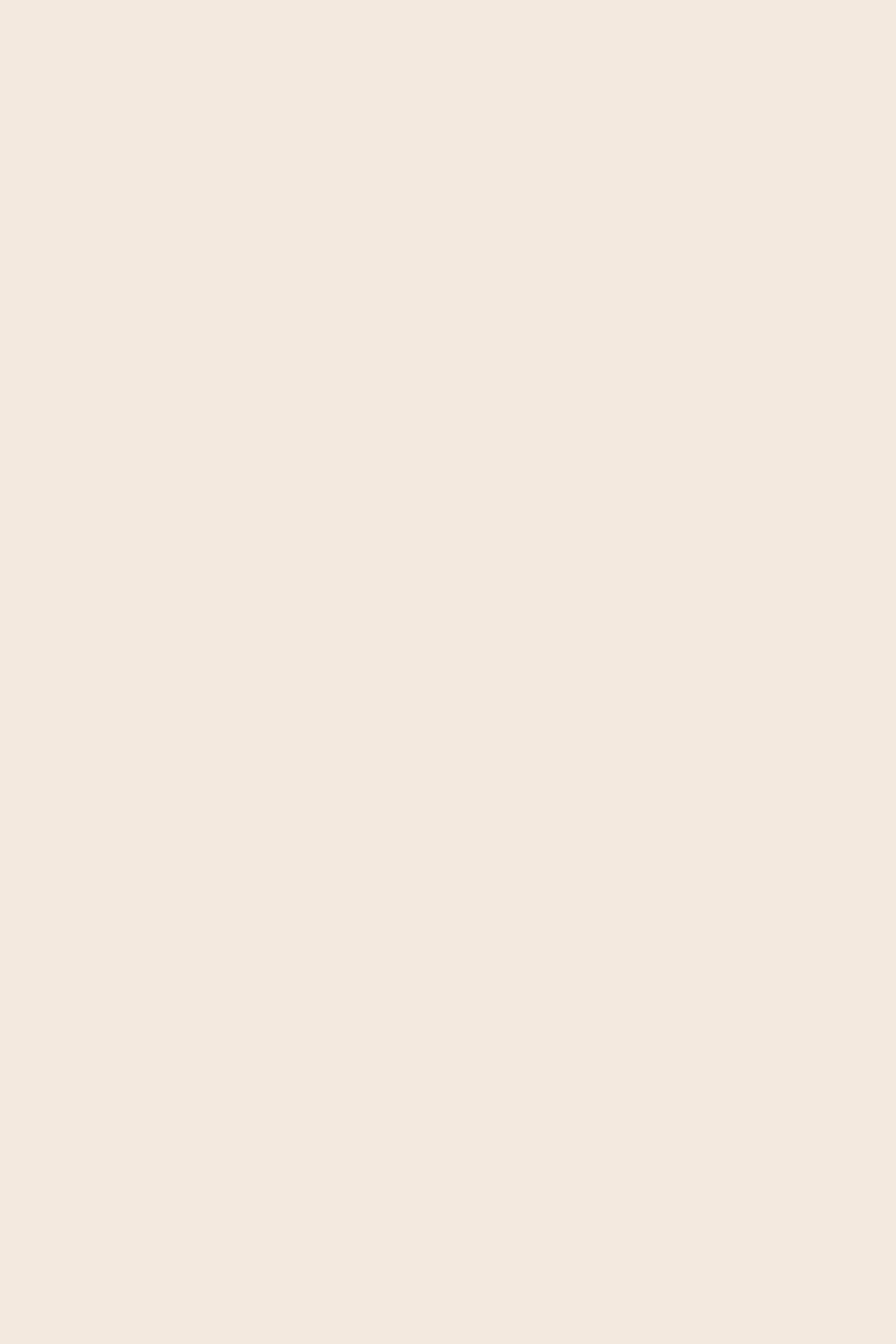
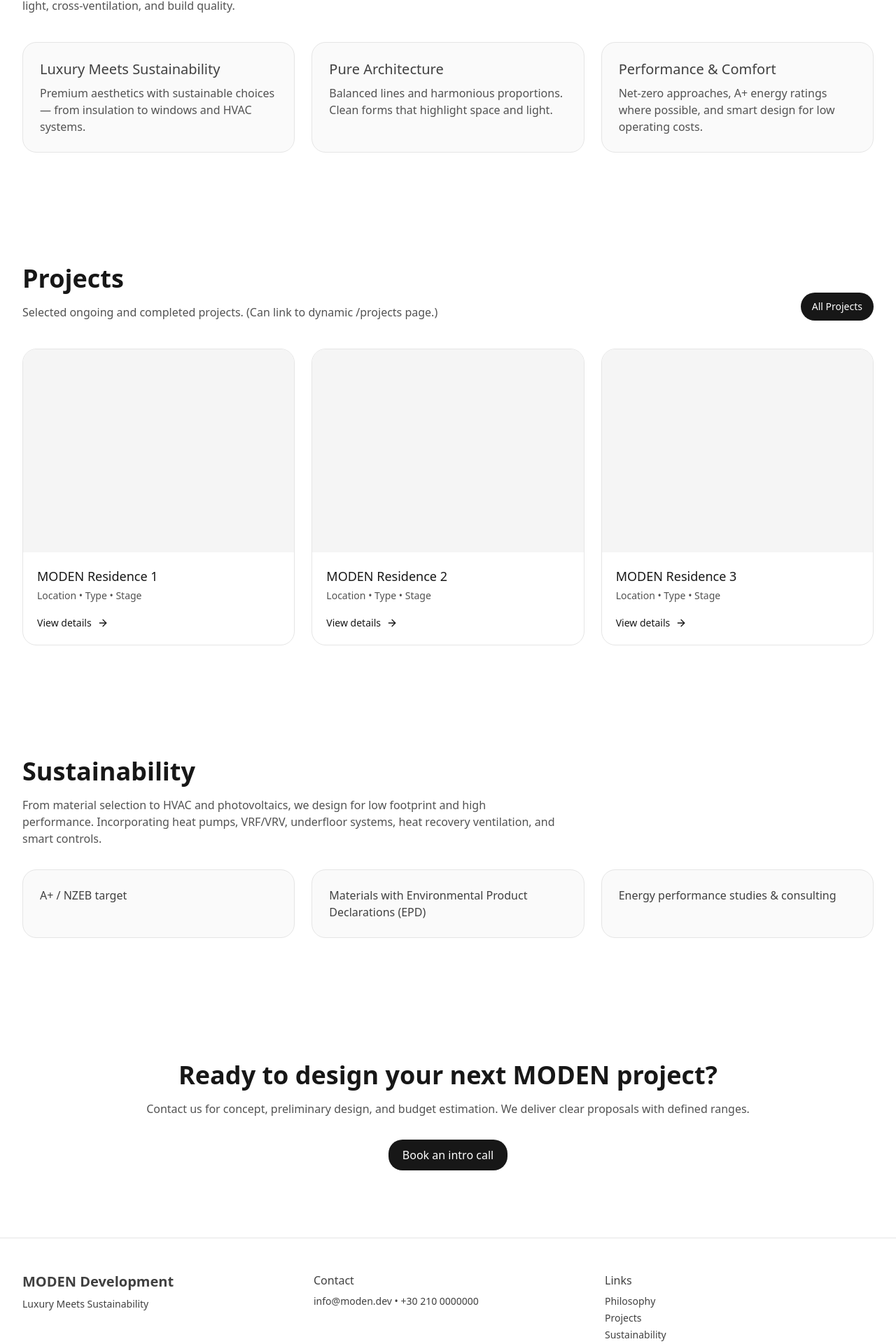
Before and after one commit to konstantinostragaris-art/moden-full-site, a Next.js app in the folder MODEN-Full-Modern-Desert/: page /en in a window 1280 px wide. Shown: the part 875-2795 px from the top of the page at 70% size. Before the commit the page ends 800 px from the top, so only its background shows below. Built offline with nearby package versions, Linux system fonts and the light colour scheme.

Commit message:
Update page.tsx

```diff
--- a/MODEN-Full-Modern-Desert/app/en/page.tsx
+++ b/MODEN-Full-Modern-Desert/app/en/page.tsx
@@ -66,6 +66,161 @@ export default function Page() {
           </motion.div>
         </div>
       </header>
+
+      {/* Philosophy */}
+      <section id="philosophy" className="py-16 sm:py-20">
+        <div className="container mx-auto px-4 max-w-7xl">
+          <motion.div initial="hidden" whileInView="show" viewport={{ once: true, amount: 0.2 }} variants={fadeUp}>
+            <div className="max-w-2xl">
+              <h2 className="text-3xl sm:text-4xl font-semibold">Philosophy</h2>
+              <p className="mt-4 text-neutral-600 dark:text-neutral-300">
+                We combine minimalism, natural materials, and advanced technology to create homes that are warm,
+                functional, and energy-efficient. Our focus lies on orientation, natural light, cross-ventilation,
+                and build quality.
+              </p>
+            </div>
+
+            <div className="mt-10 grid md:grid-cols-3 gap-6">
+              {[
+                {
+                  title: 'Luxury Meets Sustainability',
+                  desc:
+                    'Premium aesthetics with sustainable choices — from insulation to windows and HVAC systems.',
+                },
+                {
+                  title: 'Pure Architecture',
+                  desc:
+                    'Balanced lines and harmonious proportions. Clean forms that highlight space and light.',
+                },
+                {
+                  title: 'Performance & Comfort',
+                  desc:
+                    'Net-zero approaches, A+ energy ratings where possible, and smart design for low operating costs.',
+                },
+              ].map((f, i) => (
+                <div
+                  key={i}
+                  className="rounded-2xl p-6 bg-neutral-50 border border-neutral-200 text-neutral-700
+                             dark:bg-neutral-900 dark:border-neutral-800 dark:text-neutral-300"
+                >
+                  <h3 className="text-xl font-medium">{f.title}</h3>
+                  <p className="mt-2 text-neutral-600 dark:text-neutral-300">{f.desc}</p>
+                </div>
+              ))}
+            </div>
+          </motion.div>
+        </div>
+      </section>
+
+      {/* Projects */}
+      <section id="projects" className="py-16 sm:py-20">
+        <div className="container mx-auto px-4 max-w-7xl">
+          <motion.div initial="hidden" whileInView="show" viewport={{ once: true, amount: 0.2 }} variants={fadeUp}>
+            <div className="flex items-end justify-between gap-6">
+              <div>
+                <h2 className="text-3xl sm:text-4xl font-semibold">Projects</h2>
+                <p className="mt-4 text-neutral-600 dark:text-neutral-300 max-w-2xl">
+                  Selected ongoing and completed projects. (Can link to dynamic /projects page.)
+                </p>
+              </div>
+              <Button asChild className="hidden md:inline-flex">
+                <a href="/en/projects">All Projects</a>
+              </Button>
+            </div>
+
+            <div className="mt-10 grid md:grid-cols-2 xl:grid-cols-3 gap-6">
+              {[1, 2, 3].map((i) => (
+                <article
+                  key={i}
+                  className="group rounded-2xl overflow-hidden border border-neutral-200 bg-white
+                             dark:border-neutral-800 dark:bg-neutral-900"
+                >
+                  <div className="aspect-[4/3] bg-neutral-100 dark:bg-neutral-800" />
+                  <div className="p-5">
+                    <h3 className="text-lg font-medium">MODEN Residence {i}</h3>
+                    <p className="mt-1 text-sm text-neutral-600 dark:text-neutral-300">Location • Type • Stage</p>
+                    <div className="mt-4">
+                      <a
+                        href={`/en/projects/${i}`}
+                        className="inline-flex items-center gap-2 text-sm font-medium underline-offset-2 hover:underline"
+                      >
+                        View details <ArrowRight className="w-4 h-4" />
+                      </a>
+                    </div>
+                  </div>
+                </article>
+              ))}
+            </div>
+          </motion.div>
+        </div>
+      </section>
+
+      {/* Sustainability */}
+      <section id="sustainability" className="py-16 sm:py-20">
+        <div className="container mx-auto px-4 max-w-7xl">
+          <motion.div initial="hidden" whileInView="show" viewport={{ once: true, amount: 0.2 }} variants={fadeUp}>
+            <h2 className="text-3xl sm:text-4xl font-semibold">Sustainability</h2>
+            <p className="mt-4 text-neutral-600 dark:text-neutral-300 max-w-3xl">
+              From material selection to HVAC and photovoltaics, we design for low footprint and high performance.
+              Incorporating heat pumps, VRF/VRV, underfloor systems, heat recovery ventilation, and smart controls.
+            </p>
+            <div className="mt-8 grid md:grid-cols-3 gap-6">
+              {[
+                'A+ / NZEB target',
+                'Materials with Environmental Product Declarations (EPD)',
+                'Energy performance studies & consulting',
+              ].map((t, i) => (
+                <div
+                  key={i}
+                  className="rounded-2xl p-6 bg-neutral-50 border border-neutral-200 text-neutral-700
+                             dark:bg-neutral-900 dark:border-neutral-800 dark:text-neutral-300"
+                >
+                  {t}
+                </div>
+              ))}
+            </div>
+          </motion.div>
+        </div>
+      </section>
+
+      {/* CTA */}
+      <section id="cta" className="py-16 sm:py-24">
+        <div className="container mx-auto px-4 max-w-5xl text-center">
+          <motion.div initial="hidden" whileInView="show" viewport={{ once: true, amount: 0.3 }} variants={fadeUp}>
+            <h3 className="text-3xl sm:text-4xl font-semibold">Ready to design your next MODEN project?</h3>
+            <p className="mt-4 text-neutral-600 dark:text-neutral-300">
+              Contact us for concept, preliminary design, and budget estimation. We deliver clear proposals with defined ranges.
+            </p>
+            <div className="mt-8 flex justify-center">
+              <Button asChild size="lg">
+                <a href="/en/contact">Book an intro call</a>
+              </Button>
+            </div>
+          </motion.div>
+        </div>
+      </section>
+
+      {/* Footer */}
+      <footer className="py-12 border-t border-neutral-200 dark:border-neutral-800">
+        <div className="container mx-auto px-4 max-w-7xl grid md:grid-cols-3 gap-8 text-neutral-700 dark:text-neutral-300">
+          <div>
+            <div className="text-xl font-semibold">MODEN Development</div>
+            <p className="mt-2 text-sm">Luxury Meets Sustainability</p>
+          </div>
+          <div>
+            <div className="font-medium">Contact</div>
+            <p className="mt-2 text-sm">info@moden.dev • +30 210 0000000</p>
+          </div>
+          <div>
+            <div className="font-medium">Links</div>
+            <ul className="mt-2 text-sm space-y-1">
+              <li><a href="#philosophy" className="hover:underline">Philosophy</a></li>
+              <li><a href="#projects" className="hover:underline">Projects</a></li>
+              <li><a href="#sustainability" className="hover:underline">Sustainability</a></li>
+            </ul>
+          </div>
+        </div>
+      </footer>
     </div>
   )
 }
```
